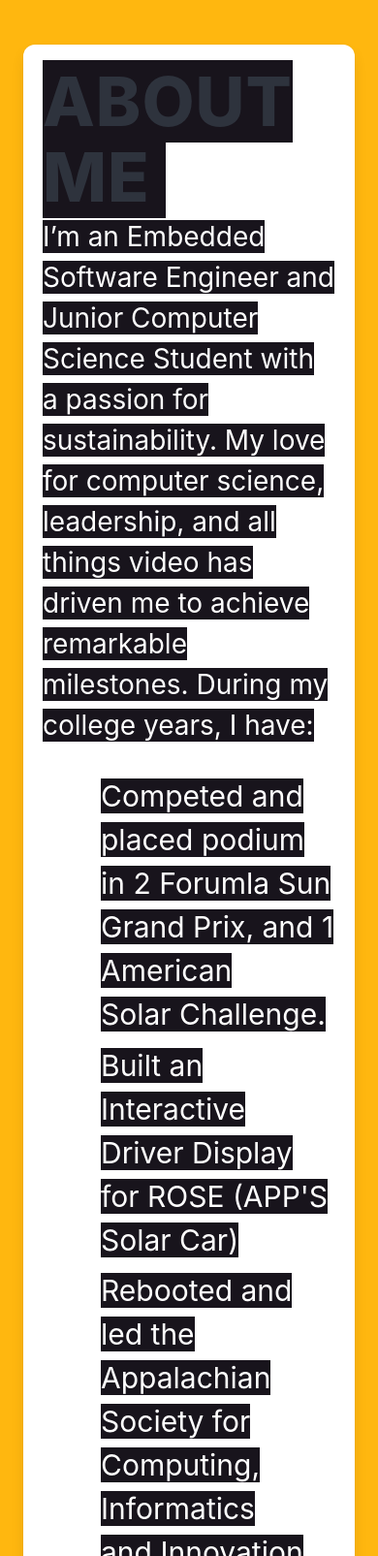
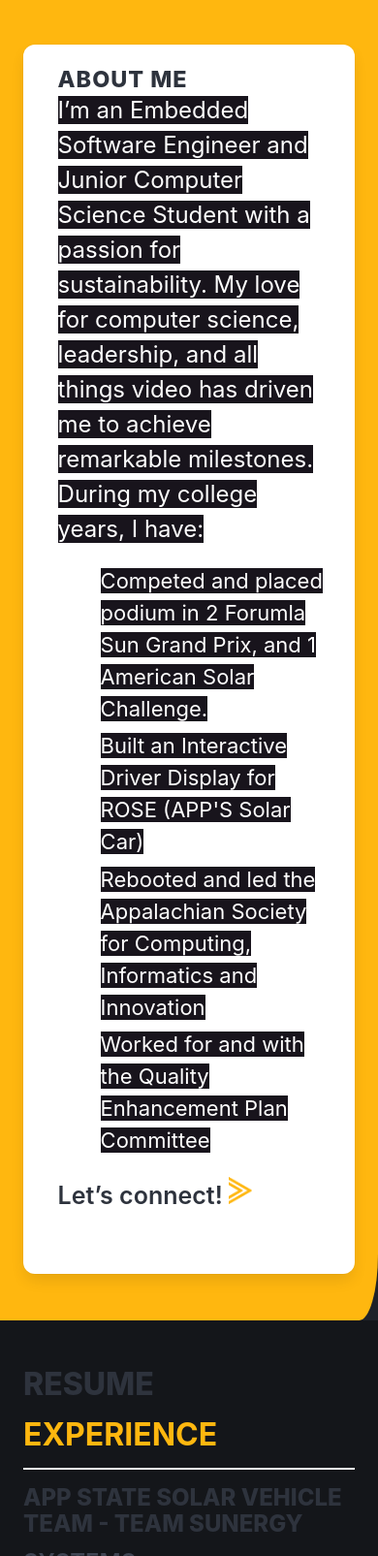
Before and after one commit to blaezj/blaezj.github.io, a website: page index.html in a window 390 px wide. Shown: the part 395-2000 px from the top of the page at 97% size. Drawn offline with Linux system fonts and the light colour scheme.

Commit message:
fixed some mobile viewing options, cleaned up front page about me

```diff
--- a/index.html
+++ b/index.html
@@ -118,9 +118,10 @@
       <div class="textContainer">
       <section class="front-section has-background-black-ter" style="margin: 0%; padding-bottom: 0%; padding-right: 0%;">
 
-        <h1 class="onImageTitle" style="font-family: Futura; font-size: 10vw;"> HELLO I'M BLAEZ </h1>
-          <h2 class="onImageSubtitle" style="margin-right: 55vw; margin-top: 23vw; font-family: Futura;  font-size: 2.7vw; left: 4.5vw;">
-            <strong>Solar Car Enthusiast Computer Science Nerd and Video Editing Guy </strong>
+        <h1 class="onImageTitle" style="font-family: Futura; font-size: 10vw;"> HELLO I'M <br>BLAEZ </h1>
+          <h2 class="onImageSubtitle" style="margin-top: 23vw; font-family: Futura;  font-size: 2.7vw;">
+            <!-- margin-right: 55vw left: 4.5vw;-->
+            <strong>Solar Car Enthusiast <br> Computer Science Nerd <br> and Video Editing Guy </strong>
           </h2>
 
       </div>
@@ -159,23 +160,29 @@
       margin-top:0px" id="aboutme">
 
         <div class="box content" style="box-sizing: 10px; box-shadow: 100px;">
-          <h1 class="title" align="left" style="margin-bottom: 0rem; font-size: 70px; letter-spacing: 1px;">
-            <highlight>ABOUT ME&nbsp;</highlight>
+          <div style="margin-right: 4vw; margin-left: 4vw; margin-top: 1vw; margin-bottom: 1vw;"  >
+            <h1 class="title" align="left" style="margin-bottom: 0rem; font-size: 6vw; letter-spacing: 1px;">
+              ABOUT ME&nbsp;
             </h1>
-          <p class="Futura" style="color: white; font-size: 28px;">
+            <p class="Futura" style="color: white; font-size: 24px;">
               <highlight>I’m an Embedded Software Engineer and Junior Computer Science Student with a passion for sustainability.
               My love for computer science, leadership, and all things video has driven me to achieve remarkable milestones.
               During my college years, I have:</highlight>
             </p>
-        <ol style="color: white; font-size: 30px;">
-            <li class="black" style="list-style-type: disc;"><highlight>Competed and placed podium in 2 Forumla Sun Grand Prix, and 1 American <br> Solar Challenge.</highlight></li>
+          <ol style="color: white; font-size: 22px; margin-right: -10px; margin-top: -5px;">
+              <li class="black" style="list-style-type: disc;"><highlight>Competed and placed podium in 2 Forumla Sun Grand Prix, and 1 American Solar Challenge.</highlight></li>
               <li style="list-style-type: disc;"><highlight>Built an Interactive Driver Display for ROSE (APP'S Solar Car) </highlight></li>
-            <li style="list-style-type: disc;"><highlight>Rebooted and led the Appalachian Society for Computing, Informatics <br> and Innovation</highlight></li>
+              <li style="list-style-type: disc;"><highlight>Rebooted and led the Appalachian Society for Computing, Informatics and Innovation</highlight></li>
               <li style="list-style-type: disc;"><highlight>Worked for and with the Quality Enhancement Plan Committee</highlight></li>
           </ol>
-          <p class="Futura" style="color: white; font-size: 28px;">
-            Curious to know more about what I've worked on?<strong> Let’s connect! </strong>
+            <p class="Futura" style="color: white; font-size: 25px;">
+              <strong> Let’s connect! </strong>
+              <span class="icon">
+                <img src="images/arrow.png">
+              </span>
+              <a href="mailto:jibbenbm@appstate.edu" style="color: white;"><u>jibbenbm@appstate.edu</u></a>
             </p>
+        </div>
       </div>
       </section>
 
--- a/sass/main.scss
+++ b/sass/main.scss
@@ -136,8 +136,8 @@
 
 .image-button {
   @extend .button;
-  width: 400px;
-  height: 300px;
+  width: 31.008vw;
+  height: 38.86vh;
   background: url(../images/rosePhoto2023.jpg);
   background-size: cover;
   box-shadow: 0 30px 60px rgba(0, 0, 0, 0.5);
```
Also changed, not shown: css/main.css, images/arrow.jpg (added), images/arrow.png (added). Lines whose indentation alone changed are shown as unchanged.
